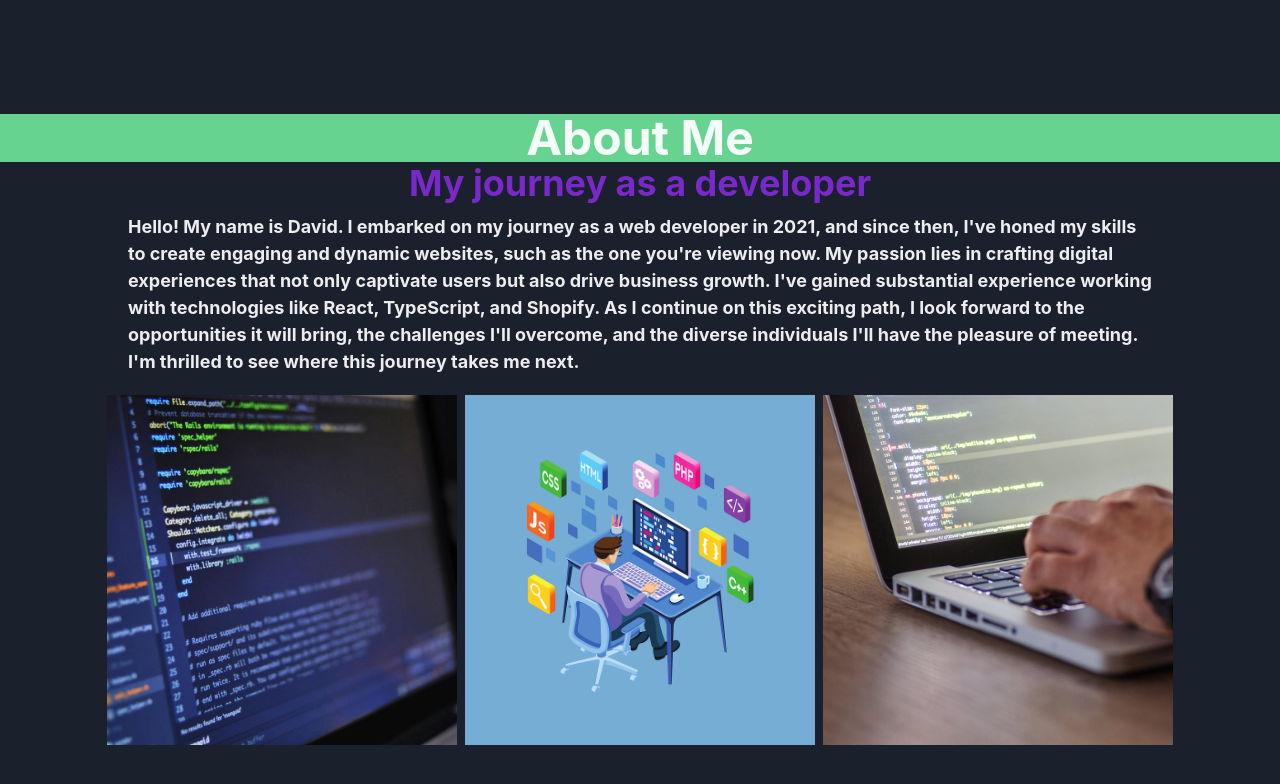
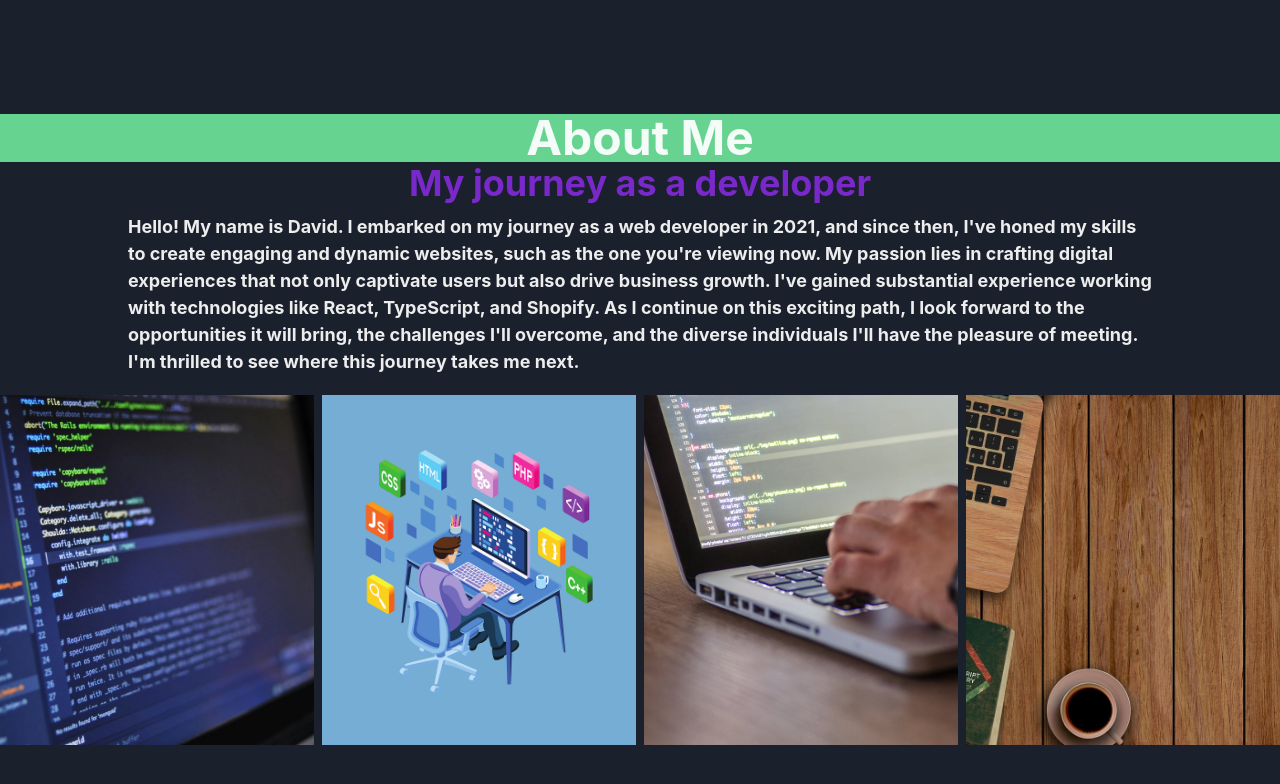
Before and after one commit to dperez00/portfolio-site, a React (Vite) app in the folder portfolio-site/: page / in a window 1280 px wide. Shown: the part 476-1260 px from the top of the page. Built offline with nearby package versions, Linux system fonts and the light colour scheme.

Commit message:
Add JavaScript image to AboutMe component

```diff
--- a/portfolio-site/src/components/AboutMe.tsx
+++ b/portfolio-site/src/components/AboutMe.tsx
@@ -1,7 +1,17 @@
-import { Box, HStack, Heading, Image, Text, VStack } from "@chakra-ui/react";
+import {
+  Box,
+  Flex,
+  Grid,
+  HStack,
+  Heading,
+  Image,
+  Text,
+  VStack,
+} from "@chakra-ui/react";
 import laptop from "../assets/laptop picture.jpg";
 import languages from "../assets/coding languages.png";
 import coding from "../assets/coding.jpg";
+import javascript from "../assets/javascript picture.jpg";
 
 const AboutMe = () => {
   return (
@@ -29,8 +39,6 @@
         </Text>
       </VStack>
       <HStack maxW="100%" justifyContent="center" mt="20px" mb="50px">
-        {/* <Image src={laptop} boxSize="300px" w="200px" objectFit="cover" />
-        <Image src={languages} boxSize="300px" w="200px" objectFit="cover" /> */}
         <Box maxW="100%" h="auto">
           <Image
             src={laptop}
@@ -52,6 +60,13 @@
             objectFit="cover"
           />
         </Box>
+        <Box maxW="100%" h="auto">
+          <Image
+            src={javascript}
+            boxSize={["150px", "200px", "300px", "350px"]}
+            objectFit="cover"
+          />
+        </Box>
       </HStack>
     </>
   );
```
Also changed, not shown: portfolio-site/src/assets/javascript picture.jpg (added).
